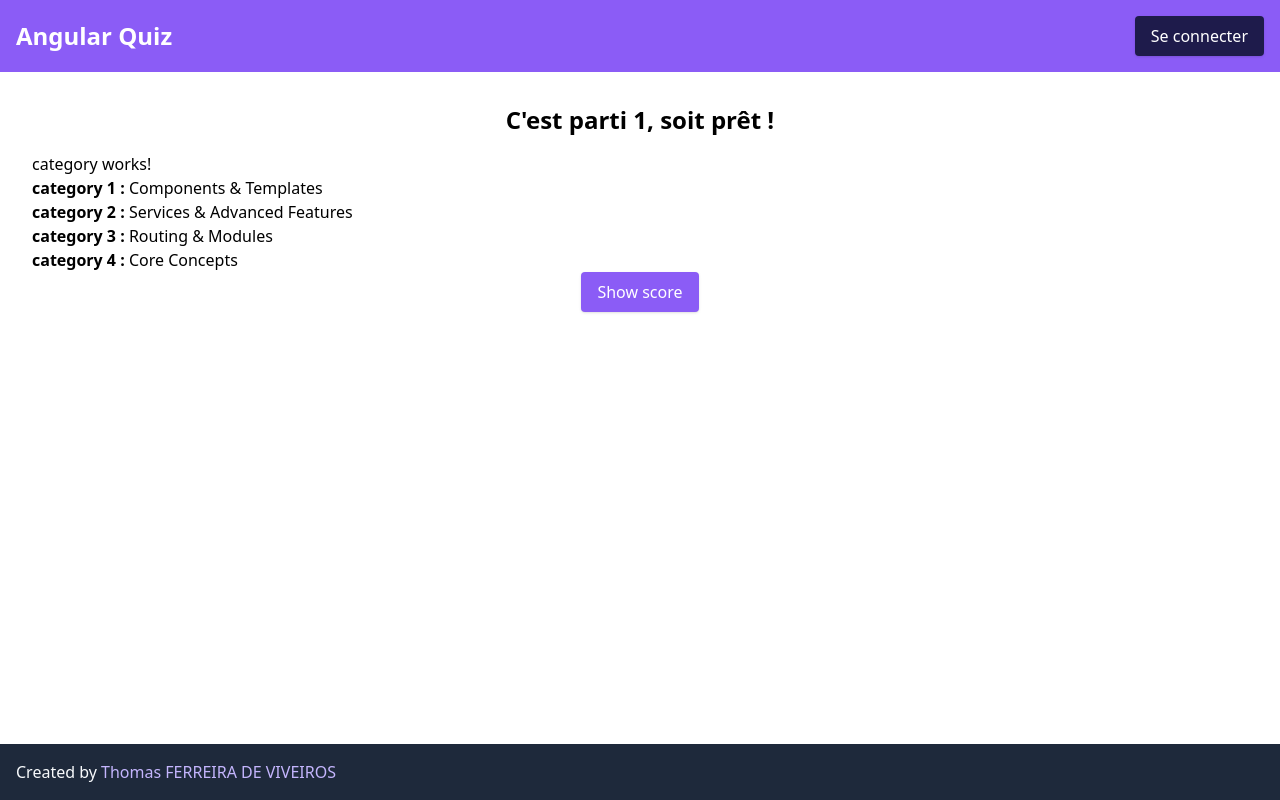
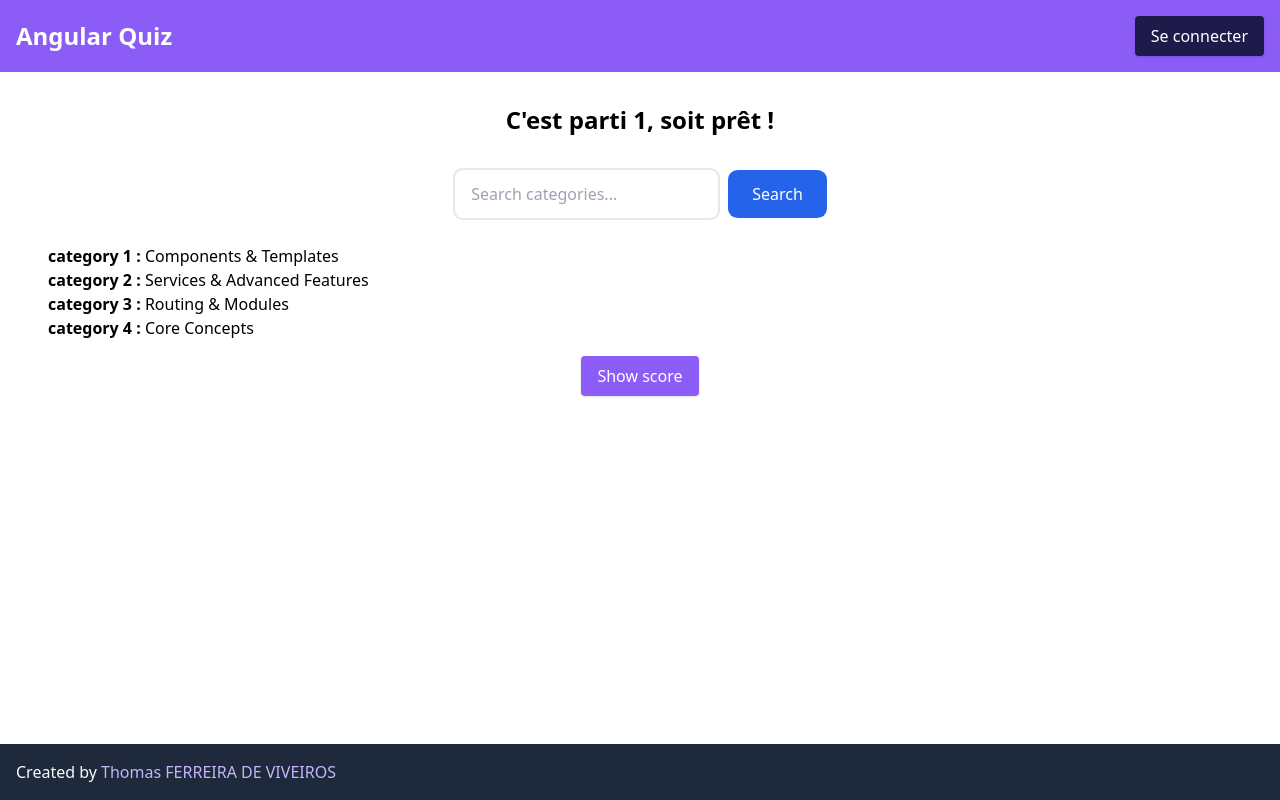
Before and after one commit to MicleaChristian/TP-Angular-Amiard-Miclea, an Angular app: page /quiz/1 in a window 1280 px wide. Built offline with nearby package versions, Linux system fonts and the light colour scheme; data requests are answered from the project's data file.

Commit message:
Ajout de barre de recherche

```diff
--- a/src/app/quiz/category/category.component.html
+++ b/src/app/quiz/category/category.component.html
@@ -1,4 +1,25 @@
-<p>category works!</p>
-<section class="question_container" *ngFor="let content of quizContent; let i = index">
-  <h4 class="question_label"><b>category {{ i + 1 }} :</b> {{ content?.name }}</h4>
-</section>
+<div class="category-container">
+  <div class="search-bar-container">
+    <form #searchForm="ngForm" (ngSubmit)="onSearch(searchForm)">
+      <div class="search-form-group">
+        <input
+          type="text"
+          class="search-input"
+          placeholder="Search categories..."
+          name="searchTerm"
+          [(ngModel)]="searchModel.searchTerm"
+          required
+        />
+        <button type="submit" class="search-button">Search</button>
+      </div>
+    </form>
+  </div>
+
+  <section class="question_container" *ngFor="let content of filteredCategories; let i = index">
+    <h4 class="question_label"><b>category {{ i + 1 }} :</b> {{ content?.name }}</h4>
+  </section>
+
+  <div *ngIf="filteredCategories.length === 0 && searchModel.searchTerm.trim()" class="no-results">
+    <p>No categories found matching "{{ searchModel.searchTerm }}"</p>
+  </div>
+</div>
--- a/src/app/quiz/category/category.component.scss
+++ b/src/app/quiz/category/category.component.scss
@@ -0,0 +1,69 @@
+.category-container {
+  padding: 1rem;
+}
+
+.search-bar-container {
+  margin-bottom: 1.5rem;
+  display: flex;
+  justify-content: center;
+}
+
+.search-form-group {
+  display: flex;
+  gap: 0.5rem;
+  align-items: center;
+  max-width: 600px;
+  width: 100%;
+}
+
+.search-input {
+  flex: 1;
+  padding: 0.75rem 1rem;
+  border: 2px solid #e5e7eb;
+  border-radius: 0.6rem;
+  font-size: 1rem;
+  transition: border-color 0.3s ease;
+max-width: 2000px;
+
+  &:focus {
+    outline: none;
+    border-color: #3b82f6;
+    box-shadow: 0 0 0 3px rgba(59, 130, 246, 0.1);
+  }
+
+  &::placeholder {
+    color: #9ca3af;
+  }
+}
+
+.search-button {
+  padding: 0.75rem 1.5rem;
+  background-color: #2563eb;
+  color: #ffffff;
+  border: none;
+  border-radius: 0.6rem;
+  font-size: 1rem;
+  font-weight: 500;
+  cursor: pointer;
+  transition: background-color 0.3s ease;
+
+  &:hover {
+    background-color: #1d4ed8;
+  }
+
+  &:active {
+    background-color: #1e40af;
+  }
+
+  &:focus {
+    outline: none;
+    box-shadow: 0 0 0 3px rgba(37, 99, 235, 0.3);
+  }
+}
+
+.no-results {
+  text-align: center;
+  padding: 2rem;
+  color: #6b7280;
+  font-style: italic;
+}
--- a/src/app/quiz/category/category.component.ts
+++ b/src/app/quiz/category/category.component.ts
@@ -10,15 +10,32 @@
 export class CategoryComponent implements OnInit{
 
   quizContent: any[] = this.quizService.quizContent;
+  filteredCategories: any[] = [];
+  searchModel = {
+    searchTerm: ''
+  };
 
-  constructor(private quizService: QuizService) { }
+  constructor(private readonly quizService: QuizService) { }
 
 ngOnInit(): void {
     this.quizService.getQuizContent();
+    this.filteredCategories = this.quizContent;
   }
 
   addAnswer(answer: string, questionId: number) {
     this.quizService.addAnswer(answer, questionId);
   }
 
+  onSearch(form: any) {
+    const searchTerm = form.value.searchTerm || '';
+    if (!searchTerm.trim()) {
+      this.filteredCategories = this.quizContent;
+      return;
+    }
+    const searchLower = searchTerm.toLowerCase().trim();
+    this.filteredCategories = this.quizContent.filter(category =>
+      category?.name?.toLowerCase().includes(searchLower)
+    );
+  }
+
 }
```
Also changed, not shown: 8 other files (tests, documents, lock files or other folders).
